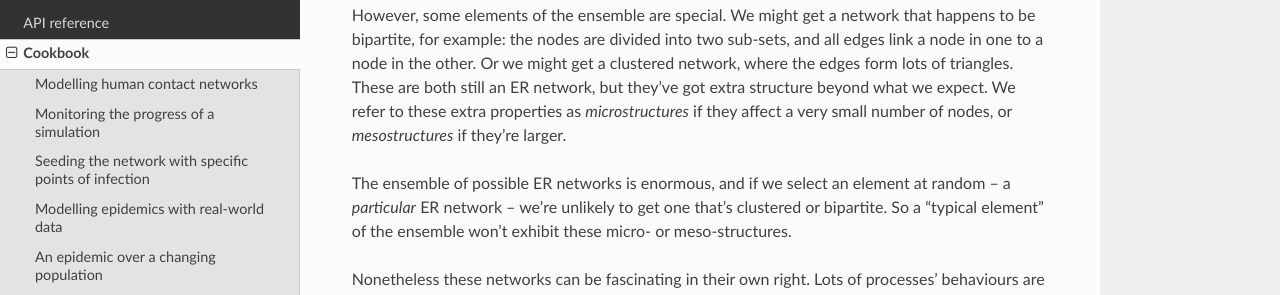
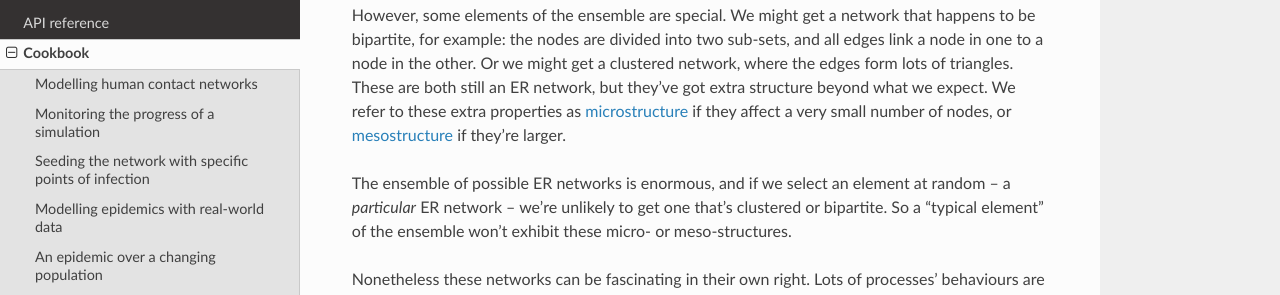
Before and after one commit to simoninireland/epydemic, a Sphinx documentation site: the page built from doc/cookbook/mesostructure.rst, in a window 1280 px wide and 900 px high, scrolled down 433 px. Shown: the part 156-451 px from the top of the window. Built offline with Sphinx 7.4.7 and the Read the Docs theme 2.0.0, drawn with Linux system fonts in a browser that asks for light colours; cross-references to code outside the pages are shown as plain code.

Commit message:
Cross-referenced to micro- and meso-structure terms

```diff
--- a/doc/cookbook/mesostructure.rst
+++ b/doc/cookbook/mesostructure.rst
@@ -33,8 +33,8 @@ divided into two sub-sets, and all edges link a node in one to a node
 in the other. Or we might get a clustered network, where the edges
 form lots of triangles. These are both still an ER network, but
 they've got extra structure beyond what we expect. We refer to these
-extra properties as *microstructures* if they affect a very small
-number of nodes, or *mesostructures* if they're larger.
+extra properties as :term:`microstructure` if they affect a very small
+number of nodes, or :term:`mesostructure` if they're larger.
 
 The ensemble of possible ER networks is enormous, and if we select an
 element at random -- a *particular* ER network -- we're unlikely to
```
